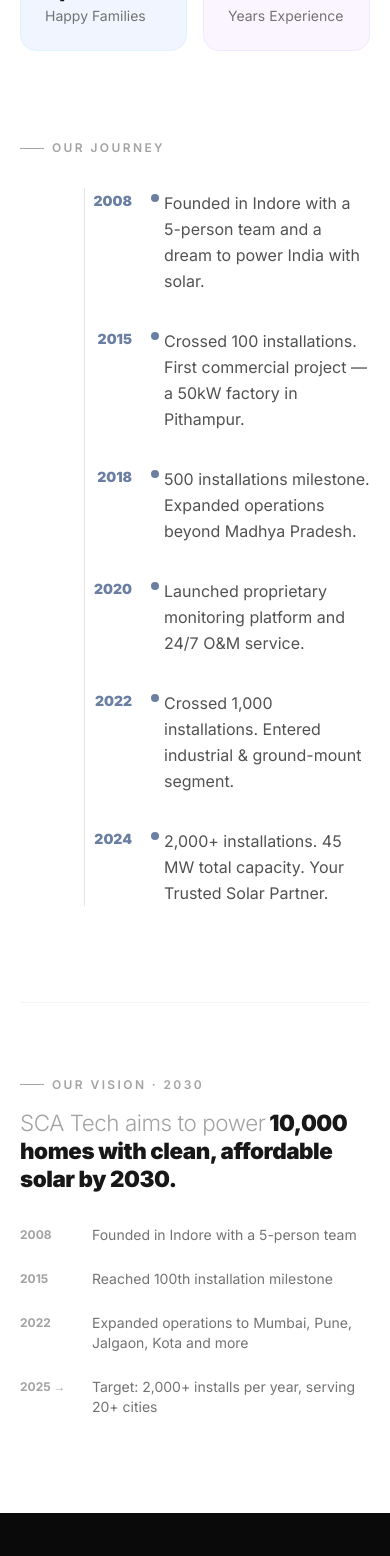
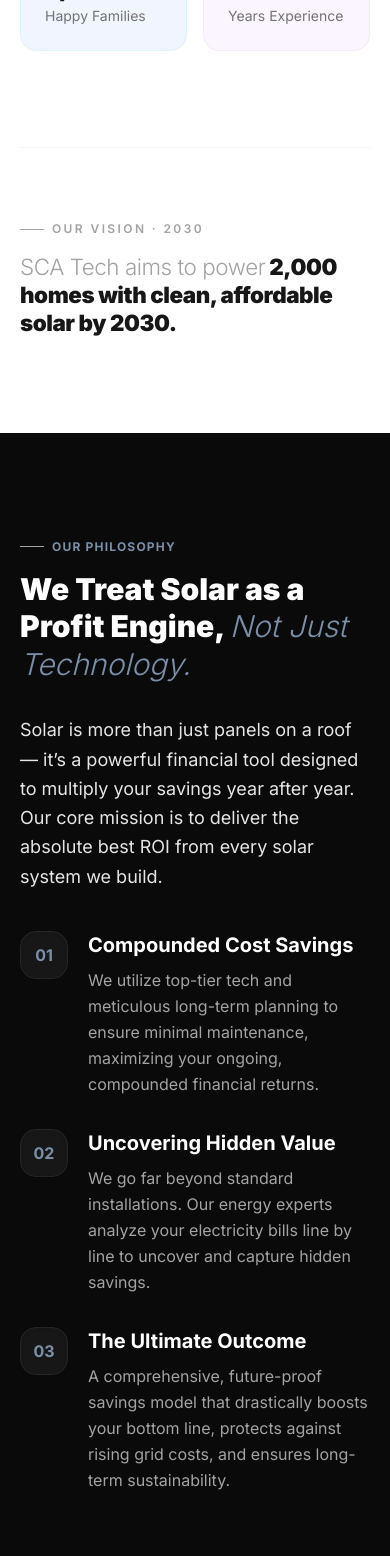
Before and after one commit to theidealshukla/sca-migration, a Next.js app: page /about in a window 390 px wide. Shown: the part 1320-2876 px from the top of the page. Built offline with nearby package versions, Linux system fonts and the light colour scheme; grey boxes are pictures that could not be loaded.

Commit message:
videos links

```diff
--- a/package.json
+++ b/package.json
@@ -16,6 +16,7 @@
     "framer-motion": "^11.18.2",
     "lucide-react": "^0.469.0",
     "next": "^16.1.6",
+    "next-cloudinary": "^6.17.5",
     "nodemailer": "^8.0.3",
     "react": "^19.2.4",
     "react-dom": "^19.2.4",
--- /dev/null
+++ b/scratch/fetch.js
@@ -0,0 +1 @@
+fetch('https://unsplash.com/photos/wJPq-H-Eh7k').then(r=>r.text()).then(t=>console.log(t.match(/images\.unsplash\.com\/photo-[^"'\?]+/)?.[0]));
--- a/src/app/(main)/about/page.jsx
+++ b/src/app/(main)/about/page.jsx
@@ -18,14 +18,6 @@
   { name: 'Kavita Sharma', role: 'Head of Customer Success', img: 'https://images.unsplash.com/photo-1580489944761-15a19d654956?w=400&q=80&auto=format', bio: 'Ensures every client gets maximum value.' },
 ]
 
-const milestones = [
-  { year: '2008', event: 'Founded in Indore with a 5-person team and a dream to power India with solar.' },
-  { year: '2015', event: 'Crossed 100 installations. First commercial project — a 50kW factory in Pithampur.' },
-  { year: '2018', event: '500 installations milestone. Expanded operations beyond Madhya Pradesh.' },
-  { year: '2020', event: 'Launched proprietary monitoring platform and 24/7 O&M service.' },
-  { year: '2022', event: 'Crossed 1,000 installations. Entered industrial & ground-mount segment.' },
-  { year: '2024', event: "2,000+ installations. 45 MW total capacity. Your Trusted Solar Partner." },
-]
 
 export default function About() {
   return (
@@ -96,45 +88,15 @@
             </div>
           </div>
 
-          {/* Timeline */}
-          <div>
-            <p className="section-tag mb-8">Our Journey</p>
-            <div className="relative">
-              <div className="absolute left-16 top-0 bottom-0 w-px bg-night-200" />
-              <div className="flex flex-col gap-8">
-                {milestones.map((m, i) => (
-                  <div key={i} className="flex items-start gap-8 pl-4">
-                    <div className="relative flex-shrink-0 w-24 text-right">
-                      <span className="text-sm font-black text-solar-500">{m.year}</span>
-                      <div className="absolute right-[-29px] top-1 w-3 h-3 rounded-full bg-solar-500 border-2 border-white" />
-                    </div>
-                    <p className="text-night-600 pt-0.5 leading-relaxed">{m.event}</p>
-                  </div>
-                ))}
-              </div>
-            </div>
-          </div>
+
 
           {/* Vision statement */}
-          <div className="mt-24 pt-16 border-t border-night-100 grid grid-cols-1 lg:grid-cols-3 gap-8 items-center">
-            <div className="lg:col-span-2">
+          <div className="mt-24 pt-16 border-t border-night-100">
+            <div className="max-w-4xl">
               <p className="section-tag">Our Vision · 2030</p>
               <p className="text-night-900 font-black leading-tight" style={{ fontSize: 'clamp(1.4rem, 4vw, 3.5rem)', letterSpacing: '-0.02em' }}>
-                <span className="text-night-400 font-light">SCA Tech aims to power</span> 10,000 homes with clean, affordable solar by 2030.
+                <span className="text-night-400 font-light">SCA Tech aims to power</span> 2,000 homes with clean, affordable solar by 2030.
               </p>
-            </div>
-            <div className="space-y-6">
-              {[
-                { year: STATS.foundedYear.toString(), text: 'Founded in Indore with a 5-person team' },
-                { year: '2015', text: 'Reached 100th installation milestone' },
-                { year: '2022', text: 'Expanded operations to Mumbai, Pune, Jalgaon, Kota and more' },
-                { year: '2025 →', text: `Target: ${STATS.installations} installs per year, serving 20+ cities` },
-              ].map(item => (
-                <div key={item.year} className="flex items-start gap-4">
-                  <span className="text-xs font-bold text-night-400 w-14 flex-shrink-0 mt-0.5">{item.year}</span>
-                  <p className="text-sm text-night-500">{item.text}</p>
-                </div>
-              ))}
             </div>
           </div>
         </div>
--- a/src/app/(main)/services/page.jsx
+++ b/src/app/(main)/services/page.jsx
@@ -9,6 +9,7 @@
 import Link from 'next/link';
 
 import Breadcrumb from '@/components/Breadcrumb'
+import SlowVideo from '@/components/SlowVideo'
 import { Home, Building2, Factory, Wrench, ShieldCheck, Zap, ArrowRight, CheckCircle2 } from 'lucide-react'
 
 const services = [
@@ -18,7 +19,7 @@
     tagline: 'Your home, powered by the sun.',
     desc: 'SCA Tech Solar installs 3kW to 10kW residential rooftop systems with PM Surya Ghar subsidy up to ₹78,000 processed end-to-end. With 16+ years of experience and 2,000+ installations, we deliver net-metered on-grid, off-grid and hybrid solutions that cut household electricity bills by 85–90%.',
     points: ['On-grid, Off-grid & Hybrid systems', '3 kW to 10 kW capacity range', 'PM Surya Ghar subsidy up to ₹78,000', 'MPWZ net metering registration included', '25-year performance warranty', 'AMC plans available'],
-    img: 'https://images.unsplash.com/photo-1615400610825-7f1b9d573c09?w=800&q=85&auto=format',
+    video: 'https://res.cloudinary.com/dyc2xmcym/video/upload/v1775638771/hero-video_uzkmjg.mp4',
     color: 'bg-solar-50',
   },
   {
@@ -141,7 +142,11 @@
                   </Link>
                 </div>
                 <div className={`rounded-3xl overflow-hidden h-72 md:h-96 ${i % 2 === 1 ? 'lg:order-1' : ''}`}>
-                  <img src={svc.img} alt={svc.title} className="w-full h-full object-cover" loading="lazy" decoding="async" width="800" height="600" />
+                  {svc.video ? (
+                    <SlowVideo src={svc.video} className="w-full h-full object-cover" />
+                  ) : (
+                    <img src={svc.img} alt={svc.title} className="w-full h-full object-cover" loading="lazy" decoding="async" width="800" height="600" />
+                  )}
                 </div>
               </div>
             )
--- /dev/null
+++ b/src/components/SlowVideo.jsx
@@ -0,0 +1,24 @@
+'use client'
+import React, { useEffect, useRef } from 'react'
+
+export default function SlowVideo({ src, className, playbackRate = 0.6 }) {
+  const videoRef = useRef(null)
+
+  useEffect(() => {
+    if (videoRef.current) {
+      videoRef.current.playbackRate = playbackRate
+    }
+  }, [playbackRate])
+
+  return (
+    <video
+      ref={videoRef}
+      src={src}
+      autoPlay
+      loop
+      muted
+      playsInline
+      className={className}
+    />
+  )
+}
--- a/src/components/sections/Hero.jsx
+++ b/src/components/sections/Hero.jsx
@@ -9,7 +9,6 @@
 
   useEffect(() => {
     if (videoRef.current) {
-      // Slow down the video playback rate
       videoRef.current.playbackRate = 0.6;
     }
   }, []);
@@ -18,7 +17,7 @@
     tagline: 'SOLAR ENERGY · INDORE & BEYOND',
     heading: ['Solar Panel', 'Installation for', 'Your Home.'],
     sub: 'As a leading Solar EPC company, we deliver premium and affordable rooftop solar installations for homes and businesses. Headquartered in Indore with offices in Mumbai, Pune, Jalgaon, and Kota.',
-    video: '/videos/hero-video.mp4',
+    video: 'https://res.cloudinary.com/dyc2xmcym/video/upload/v1775673934/7211094-uhd_3840_2160_30fps_jq4q1e.mp4',
     poster: 'https://images.unsplash.com/photo-1509391366360-2e959784a276?w=1200&q=80&auto=format&fit=crop'
   }
 
@@ -28,14 +27,17 @@
       <div className="absolute inset-0">
         <video
           ref={videoRef}
-          src={content.video}
           autoPlay
           loop
           muted
           playsInline
-          poster={content.poster}
           className="w-full h-full object-cover scale-105"
-        />
+        >
+          <source
+            src={content.video}
+            type="video/mp4"
+          />
+        </video>
       </div>
 
       {/* Overlay */}
```
Also changed, not shown: scratch/fetch2.js (added, +8 -0 lines), scratch/test-cld-url.js (added, +7 -0 lines), 2 other files (tests, documents, lock files or other folders).
